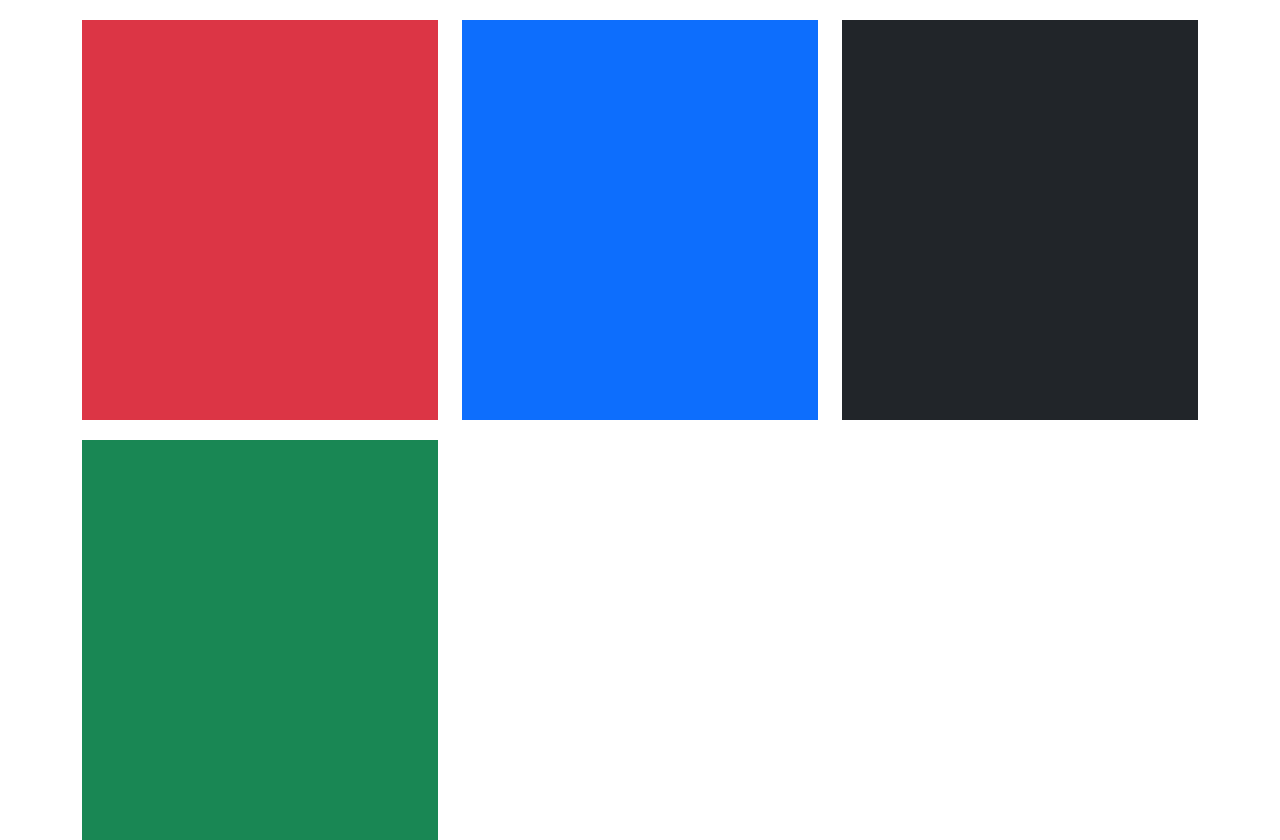
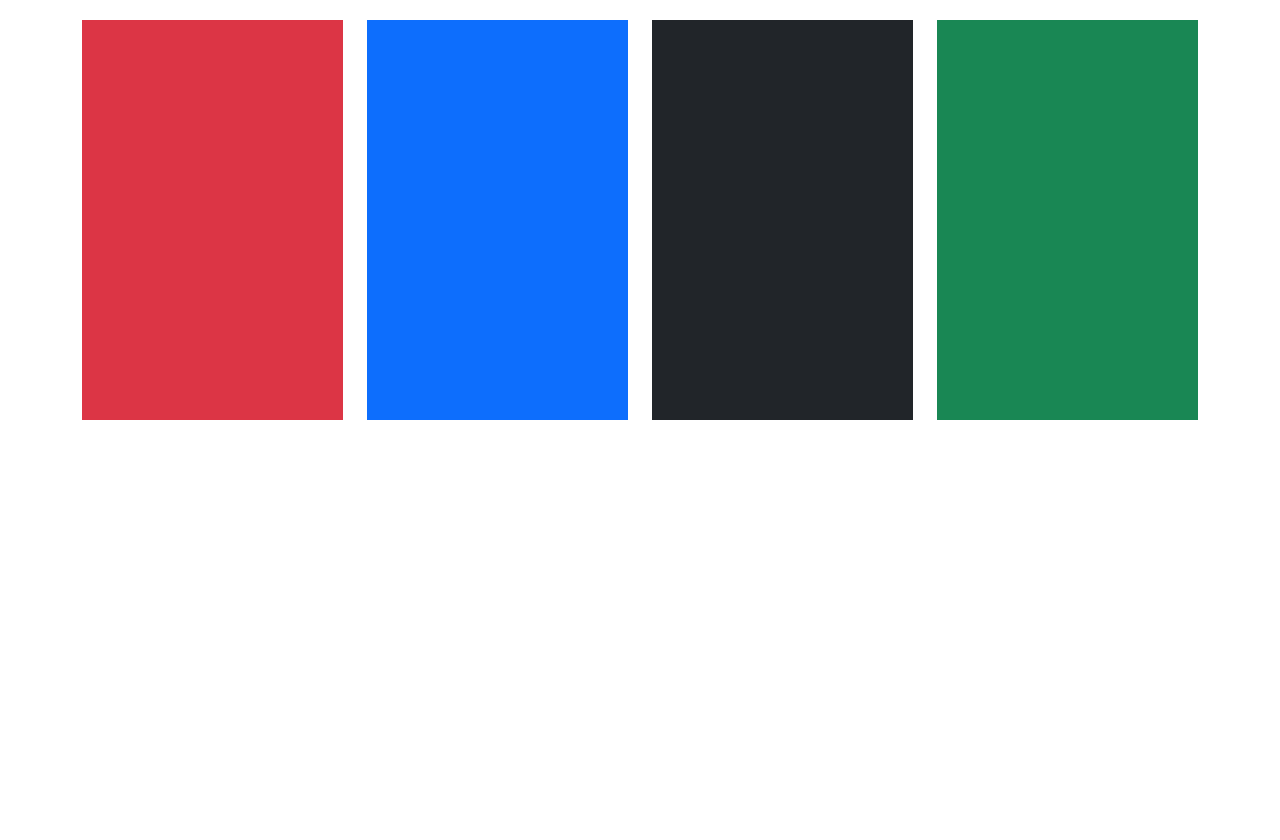
Before and after one commit to dato127/container, a plain HTML site: page index.html in a window 1280 px wide. After the commit the page ends 800 px from the top, so only its background shows below. Drawn offline with nearby package versions, Linux system fonts and the light colour scheme.

Commit message:
change col

```diff
--- a/index.html
+++ b/index.html
@@ -16,25 +16,25 @@
         <div class="row">
 
             <!--col-->
-            <div class="col-md-4">
+            <div class="col-md-3">
                 <div class="box bg-danger"></div>
             </div>
             <!-- End col -->
 
              <!--col-->
-             <div class="col-md-4">
+             <div class="col-md-3">
                 <div class="box bg-primary"></div>
             </div>
             <!-- End col -->
 
              <!--col-->
-             <div class="col-md-4">
+             <div class="col-md-3">
                 <div class="box bg-dark"></div>
             </div>
             <!-- End col -->
 
              <!--col-->
-             <div class="col-md-4">
+             <div class="col-md-3">
                 <div class="box bg-success"></div>
             </div>
             <!-- End col -->
```
